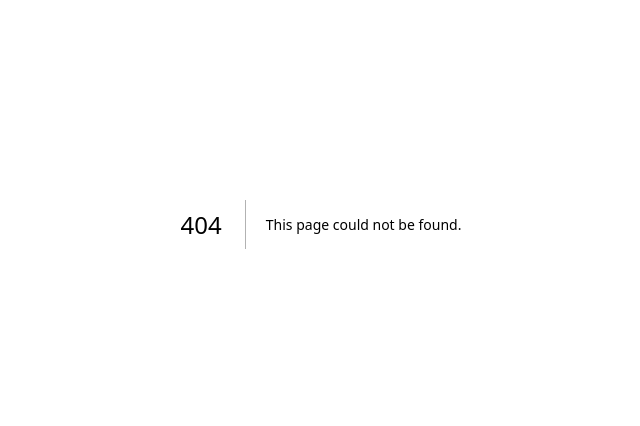
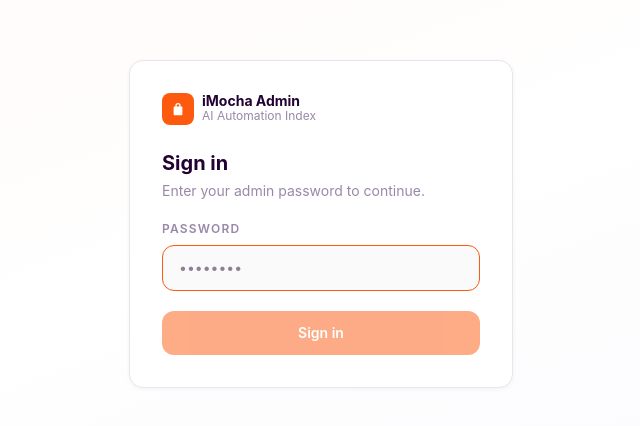
Before and after one commit to Aryanpawar67/ai-automation-index, a Next.js app: page /admin/login in a window 1280 px wide. Before the commit this address had no page. Shown: the part 176-602 px from the top of the page, without its empty margins (319-959 px from the left). Built offline with nearby package versions, Linux system fonts and the light colour scheme.

Commit message:
feat: add admin password middleware and login page

```diff
--- /dev/null
+++ b/src/app/admin/login/page.tsx
@@ -0,0 +1,97 @@
+"use client";
+
+import { useState }     from "react";
+import { useRouter, useSearchParams } from "next/navigation";
+import { Suspense }     from "react";
+
+function LoginForm() {
+  const router       = useRouter();
+  const searchParams = useSearchParams();
+  const from         = searchParams.get("from") ?? "/admin";
+
+  const [password, setPassword] = useState("");
+  const [error, setError]       = useState("");
+  const [loading, setLoading]   = useState(false);
+
+  const handleSubmit = async (e: React.FormEvent) => {
+    e.preventDefault();
+    setError("");
+    setLoading(true);
+    try {
+      const res = await fetch("/api/admin/login", {
+        method:  "POST",
+        headers: { "Content-Type": "application/json" },
+        body:    JSON.stringify({ password }),
+      });
+      if (res.ok) {
+        router.push(from);
+      } else {
+        const data = await res.json();
+        setError(data.error ?? "Login failed.");
+      }
+    } finally {
+      setLoading(false);
+    }
+  };
+
+  return (
+    <form onSubmit={handleSubmit} className="card p-8 w-full max-w-sm space-y-5">
+      <div>
+        <div className="flex items-center gap-2 mb-6">
+          <div className="w-8 h-8 rounded-lg flex items-center justify-center" style={{ background: "#FD5A0F" }}>
+            <svg width="14" height="14" fill="none" viewBox="0 0 16 16">
+              <path d="M8 1a3 3 0 0 1 3 3v1h1a1 1 0 0 1 1 1v8a1 1 0 0 1-1 1H4a1 1 0 0 1-1-1V6a1 1 0 0 1 1-1h1V4a3 3 0 0 1 3-3zm0 1.5A1.5 1.5 0 0 0 6.5 4v1h3V4A1.5 1.5 0 0 0 8 2.5z" fill="white"/>
+            </svg>
+          </div>
+          <div>
+            <p className="text-sm font-bold leading-none" style={{ color: "#220133" }}>iMocha Admin</p>
+            <p className="text-xs" style={{ color: "#9988AA" }}>AI Automation Index</p>
+          </div>
+        </div>
+        <h1 className="text-xl font-bold mb-1" style={{ color: "#220133" }}>Sign in</h1>
+        <p className="text-sm" style={{ color: "#9988AA" }}>Enter your admin password to continue.</p>
+      </div>
+
+      <div>
+        <label className="block text-xs font-semibold uppercase tracking-widest mb-2" style={{ color: "#9988AA" }}>
+          Password
+        </label>
+        <input
+          type="password"
+          value={password}
+          onChange={e => setPassword(e.target.value)}
+          placeholder="••••••••"
+          autoFocus
+          className="w-full rounded-xl px-4 py-3 text-sm transition-colors"
+          style={{ border: "1px solid #EAE4EF", background: "#FAFAFA", color: "#220133", outline: "none" }}
+          onFocus={e => (e.currentTarget.style.borderColor = "#FD5A0F")}
+          onBlur={e  => (e.currentTarget.style.borderColor = "#EAE4EF")}
+        />
+      </div>
+
+      {error && (
+        <p className="text-sm text-red-600 px-3 py-2 rounded-lg" style={{ background: "#fef2f2", border: "1px solid #fecaca" }}>
+          {error}
+        </p>
+      )}
+
+      <button
+        type="submit"
+        disabled={loading || !password}
+        className="w-full gradient-btn font-semibold py-3 rounded-xl text-sm disabled:opacity-50"
+      >
+        {loading ? "Signing in…" : "Sign in"}
+      </button>
+    </form>
+  );
+}
+
+export default function AdminLoginPage() {
+  return (
+    <div className="min-h-screen flex items-center justify-center px-4" style={{ background: "linear-gradient(160deg, #FFF8F5 0%, #FFFFFF 50%, #F9F7FB 100%)" }}>
+      <Suspense>
+        <LoginForm />
+      </Suspense>
+    </div>
+  );
+}
--- /dev/null
+++ b/src/app/api/admin/login/route.ts
@@ -0,0 +1,20 @@
+import { NextRequest, NextResponse } from "next/server";
+
+export async function POST(req: NextRequest) {
+  const body = await req.json().catch(() => ({}));
+  const { password } = body as { password?: string };
+
+  if (!password || password !== process.env.ADMIN_PASSWORD) {
+    return NextResponse.json({ error: "Incorrect password." }, { status: 401 });
+  }
+
+  const res = NextResponse.json({ ok: true });
+  res.cookies.set("admin_session", Buffer.from(password).toString("base64"), {
+    httpOnly: true,
+    secure:   process.env.NODE_ENV === "production",
+    maxAge:   60 * 60 * 24 * 7,  // 7 days
+    path:     "/",
+    sameSite: "lax",
+  });
+  return res;
+}
--- /dev/null
+++ b/src/middleware.ts
@@ -0,0 +1,36 @@
+import { NextRequest, NextResponse } from "next/server";
+
+const COOKIE_NAME = "admin_session";
+
+export function middleware(req: NextRequest) {
+  const { pathname } = req.nextUrl;
+
+  // Only guard admin routes
+  if (!pathname.startsWith("/admin") && !pathname.startsWith("/api/admin")) {
+    return NextResponse.next();
+  }
+
+  // Let the login page and login API through
+  if (pathname === "/admin/login" || pathname === "/api/admin/login") {
+    return NextResponse.next();
+  }
+
+  const cookie   = req.cookies.get(COOKIE_NAME);
+  const expected = Buffer.from(process.env.ADMIN_PASSWORD ?? "").toString("base64");
+
+  if (!cookie || cookie.value !== expected) {
+    if (pathname.startsWith("/api/")) {
+      return NextResponse.json({ error: "Unauthorized." }, { status: 401 });
+    }
+    const url      = req.nextUrl.clone();
+    url.pathname   = "/admin/login";
+    url.searchParams.set("from", pathname);
+    return NextResponse.redirect(url);
+  }
+
+  return NextResponse.next();
+}
+
+export const config = {
+  matcher: ["/admin/:path*", "/api/admin/:path*"],
+};
```
